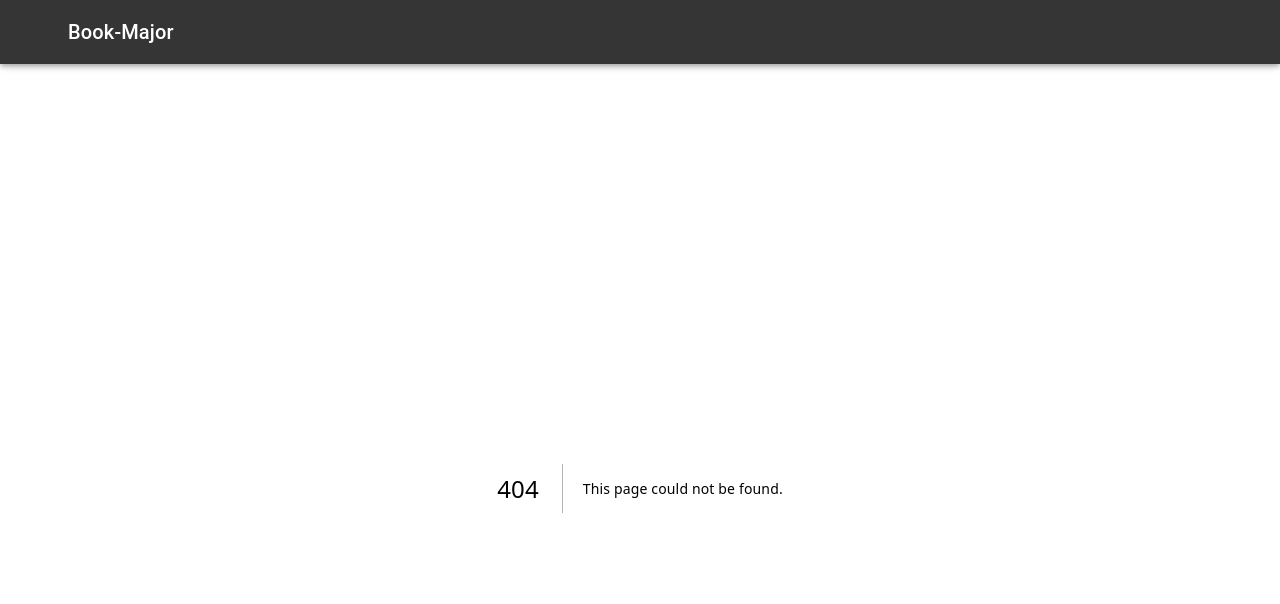
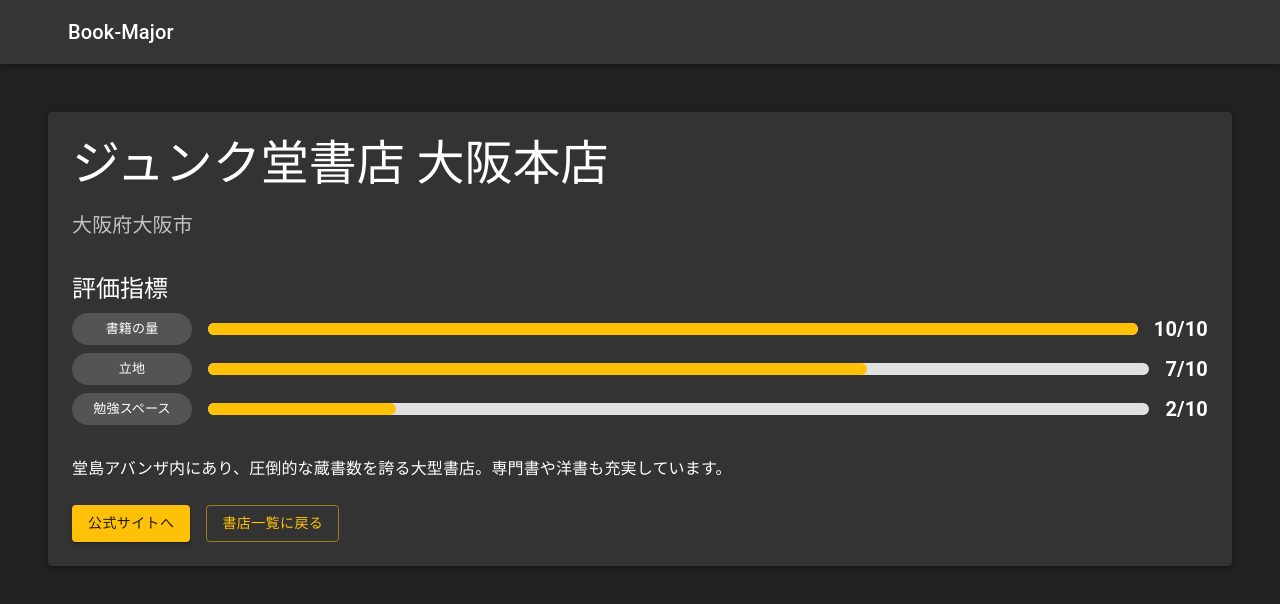
Before and after one commit to ysnr8811/book-major, a Next.js app: page /bookstore/junkudo-osaka in a window 1280 px wide. Before the commit this address had no page. Shown: the top 604 px of the page. Built offline with nearby package versions, Linux system fonts and the light colour scheme; some icons are missing.

Commit message:
書店詳細ページを追加し、評価指標を表示するコンポーネントを実装

```diff
--- /dev/null
+++ b/app/bookstore/[slug]/page.tsx
@@ -0,0 +1,106 @@
+'use client';
+import React from 'react';
+import { useParams } from 'next/navigation';
+import { Box, Typography, Paper, Button, Chip } from '@mui/material';
+import Link from 'next/link';
+
+// このデータは本来、APIや共通のデータソースから取得します。
+// ここではデモのため、page.tsxと同じデータを再度定義します。
+const bookstores = [
+	{
+		slug: 'ogaki-kyoto',
+		name: 'イオンモールKYOTO 大垣書店',
+		location: '京都府京都市',
+		description: 'イオンモールKYOTO Kaede館1階にある大型書店。幅広いジャンルの書籍を取り揃えています。',
+		url: 'https://www.books-ogaki.co.jp/stores/ogaki-aeon-kyoto/',
+		metrics: {
+			volume: 8,
+			location: 9,
+			studySpace: 5,
+		}
+	},
+	{
+		slug: 'kinokuniya-umeda',
+		name: '紀伊國屋書店 梅田本店',
+		location: '大阪府大阪市',
+		description: '阪急梅田駅直結の好立地。専門書から話題の新刊まで、豊富な品揃えが魅力です。',
+		url: 'https://store.kinokuniya.co.jp/store/umeda-main-store/',
+		metrics: {
+			volume: 9,
+			location: 10,
+			studySpace: 3,
+		}
+	},
+	{
+		slug: 'junkudo-osaka',
+		name: 'ジュンク堂書店 大阪本店',
+		location: '大阪府大阪市',
+		description: '堂島アバンザ内にあり、圧倒的な蔵書数を誇る大型書店。専門書や洋書も充実しています。',
+		url: 'https://honto.jp/store/detail_1570074_14HB320.html',
+		metrics: {
+			volume: 10,
+			location: 7,
+			studySpace: 2,
+		}
+	}
+];
+
+const MetricDetail = ({ label, value }: { label: string, value: number }) => (
+	<Box sx={{ display: 'flex', alignItems: 'center', my: 1 }}>
+		<Chip label={label} sx={{ mr: 2, minWidth: '120px' }} />
+		<Box sx={{ width: '100%', height: '12px', backgroundColor: '#e0e0e0', borderRadius: '6px' }}>
+			<Box sx={{ width: `${value * 10}%`, height: '100%', backgroundColor: 'primary.main', borderRadius: '6px' }} />
+		</Box>
+		<Typography variant="h6" sx={{ ml: 2, fontWeight: 'bold' }}>{value}/10</Typography>
+	</Box>
+);
+
+export default function BookstoreDetailPage() {
+	const params = useParams();
+	const slug = params.slug as string;
+	const store = bookstores.find(s => s.slug === slug);
+
+	if (!store) {
+		return (
+			<Box sx={{ p: 3, textAlign: 'center' }}>
+				<Typography variant="h5">書店が見つかりません。</Typography>
+				<Button component={Link} href="/bookstore" variant="contained" sx={{ mt: 2 }}>
+					書店一覧に戻る
+				</Button>
+			</Box>
+		);
+	}
+
+	return (
+		<Box sx={{ p: 3 }}>
+			<Paper elevation={3} sx={{ p: 3 }}>
+				<Typography variant="h3" component="h1" gutterBottom>
+					{store.name}
+				</Typography>
+				<Typography variant="h6" color="text.secondary" gutterBottom>
+					{store.location}
+				</Typography>
+
+				<Box sx={{ my: 4 }}>
+					<Typography variant="h5" gutterBottom>評価指標</Typography>
+					<MetricDetail label="書籍の量" value={store.metrics.volume} />
+					<MetricDetail label="立地" value={store.metrics.location} />
+					<MetricDetail label="勉強スペース" value={store.metrics.studySpace} />
+				</Box>
+
+				<Typography variant="body1" sx={{ my: 2 }}>
+					{store.description}
+				</Typography>
+
+				<Box sx={{ mt: 3 }}>
+					<Button variant="contained" href={store.url} target="_blank" rel="noopener noreferrer" sx={{ mr: 2 }}>
+						公式サイトへ
+					</Button>
+					<Button component={Link} href="/bookstore" variant="outlined">
+						書店一覧に戻る
+					</Button>
+				</Box>
+			</Paper>
+		</Box>
+	);
+}
--- a/app/bookstore/page.tsx
+++ b/app/bookstore/page.tsx
@@ -1,9 +1,96 @@
-import React from "react";
+'use client';
+import React from 'react';
+import { Card, CardContent, CardActions, Typography, Button, Grid, Box, CardActionArea } from '@mui/material';
+import Link from 'next/link';
 
-export default function Home() {
-    return (
-        <>
-        bookstore
-        </>
-    );
+const bookstores = [
+	{
+		slug: 'ogaki-kyoto',
+		name: 'イオンモールKYOTO 大垣書店',
+		location: '京都府京都市',
+		description: 'イオンモールKYOTO Kaede館1階にある大型書店。幅広いジャンルの書籍を取り揃えています。',
+		url: 'https://www.books-ogaki.co.jp/stores/ogaki-aeon-kyoto/',
+		metrics: {
+			volume: 8,
+			location: 9,
+			studySpace: 5,
+		}
+	},
+	{
+		slug: 'kinokuniya-umeda',
+		name: '紀伊國屋書店 梅田本店',
+		location: '大阪府大阪市',
+		description: '阪急梅田駅直結の好立地。専門書から話題の新刊まで、豊富な品揃えが魅力です。',
+		url: 'https://store.kinokuniya.co.jp/store/umeda-main-store/',
+		metrics: {
+			volume: 9,
+			location: 10,
+			studySpace: 3,
+		}
+	},
+	{
+		slug: 'junkudo-osaka',
+		name: 'ジュンク堂書店 大阪本店',
+		location: '大阪府大阪市',
+		description: '堂島アバンザ内にあり、圧倒的な蔵書数を誇る大型書店。専門書や洋書も充実しています。',
+		url: 'https://honto.jp/store/detail_1570074_14HB320.html',
+		metrics: {
+			volume: 10,
+			location: 7,
+			studySpace: 2,
+		}
+	}
+];
+
+const MetricItem = ({ label, value }: { label: string, value: number }) => (
+	<Box sx={{ display: 'flex', justifyContent: 'space-between', alignItems: 'center', my: 0.5 }}>
+		<Typography variant="body2">{label}</Typography>
+		<Box sx={{ display: 'flex', alignItems: 'center' }}>
+			<Box sx={{ width: '100px', height: '8px', backgroundColor: '#e0e0e0', borderRadius: '4px', mr: 1 }}>
+				<Box sx={{ width: `${value * 10}%`, height: '100%', backgroundColor: 'primary.main', borderRadius: '4px' }} />
+			</Box>
+			<Typography variant="body2" sx={{ fontWeight: 'bold' }}>{value}/10</Typography>
+		</Box>
+	</Box>
+);
+
+export default function BookstorePage() {
+	return (
+		<Box sx={{ p: 3 }}>
+			<Typography variant="h4" component="h1" gutterBottom>
+				書店一覧
+			</Typography>
+			<Grid container spacing={3}>
+				{bookstores.map((store) => (
+					<Grid item xs={12} sm={6} md={4} key={store.slug}>
+						<Card sx={{ height: '100%' }}>
+							<CardActionArea component={Link} href={`/bookstore/${store.slug}`} sx={{ height: '100%', display: 'flex', flexDirection: 'column', justifyContent: 'space-between' }}>
+								<CardContent sx={{ flexGrow: 1, width: '100%' }}>
+									<Typography gutterBottom variant="h5" component="div">
+										{store.name}
+									</Typography>
+									<Typography variant="body2" color="text.secondary">
+										{store.location}
+									</Typography>
+									<Box sx={{ my: 2 }}>
+										<MetricItem label="書籍の量" value={store.metrics.volume} />
+										<MetricItem label="立地" value={store.metrics.location} />
+										<MetricItem label="勉強スペース" value={store.metrics.studySpace} />
+									</Box>
+									<Typography variant="body2">
+										{store.description}
+									</Typography>
+								</CardContent>
+								<CardActions sx={{ alignSelf: 'flex-start' }}>
+									<Button size="small" onClick={(e) => e.stopPropagation()} href={store.url} target="_blank" rel="noopener noreferrer">
+										ウェブサイト
+									</Button>
+								</CardActions>
+							</CardActionArea>
+						</Card>
+					</Grid>
+				))}
+			</Grid>
+		</Box>
+	);
 }
```
